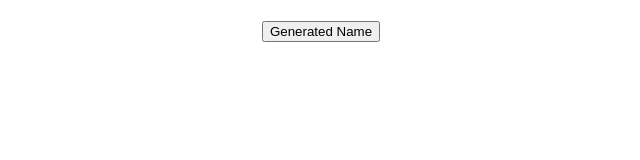
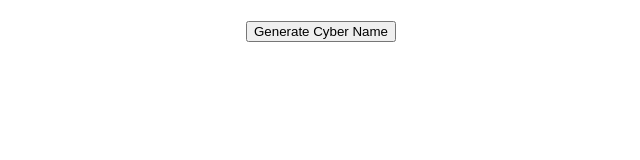
Before and after one commit to zachmoore223/cyber-name-generator, a React (Create React App) app: page / in a window 1280 px wide. Shown: the top 160 px of the page, without its empty margins (319-959 px from the left). Built offline with nearby package versions, Linux system fonts and the light colour scheme.

Commit message:
new button name

```diff
--- a/src/components/NameGenerator.js
+++ b/src/components/NameGenerator.js
@@ -23,7 +23,7 @@ const NameGenerator = () => {
   return (
     <div>
       <h2>{generatedName}</h2>
-      <button onClick={generateRandomName}>Generated Name</button>
+      <button onClick={generateRandomName}>Generate Cyber Name</button>
     </div>
   );
 };
```
